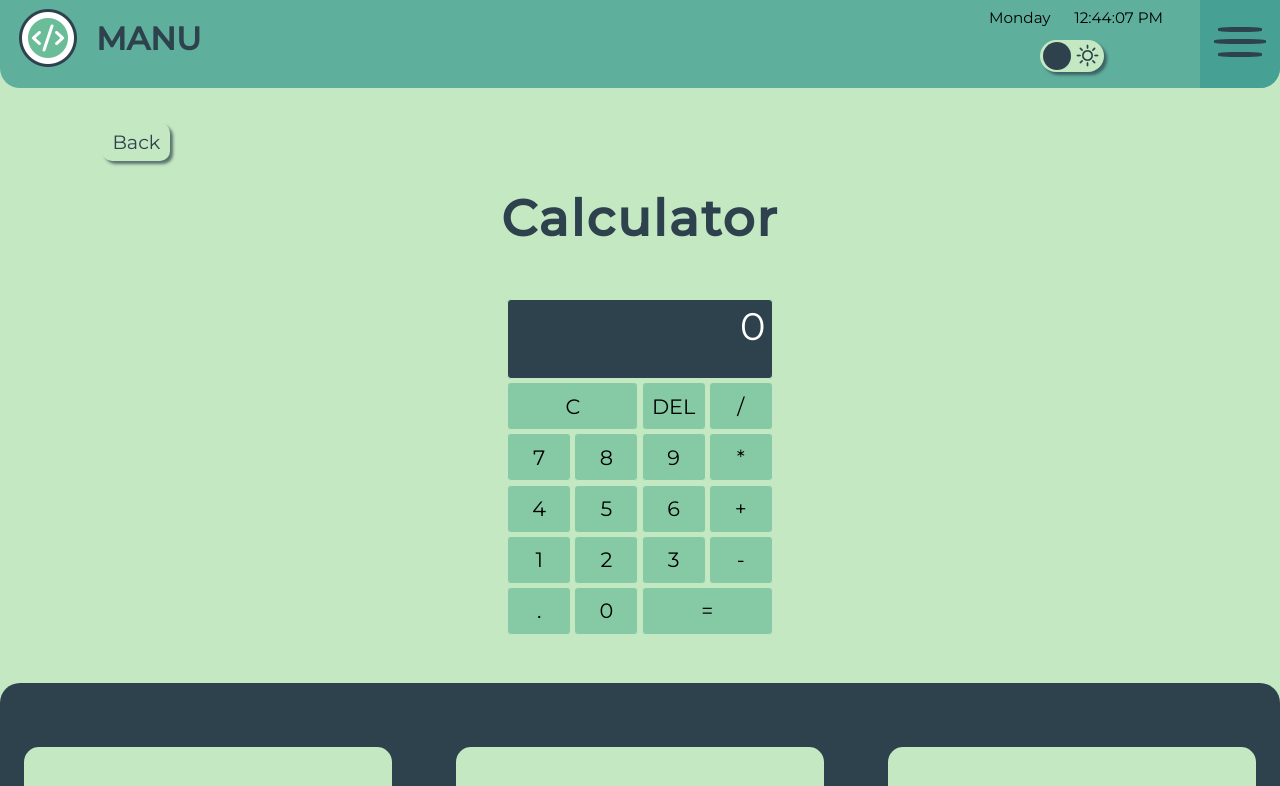
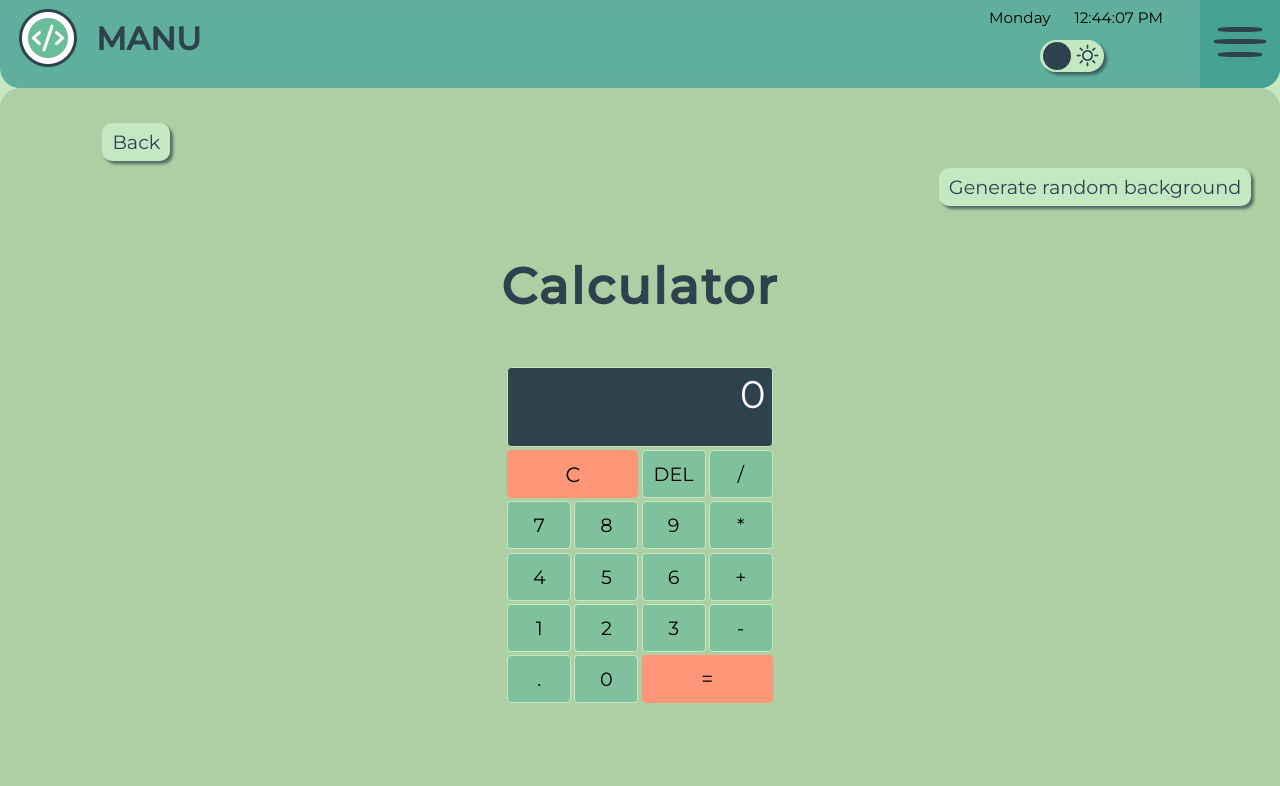
Before and after one commit to cmanu07/mysite, a React (Create React App) app: page /projects/calculator in a window 1280 px wide. Shown: the top 786 px of the page. Built offline with nearby package versions, Linux system fonts and the light colour scheme.

Commit message:
projects updates

```diff
--- a/src/components/Footer/Footer.css
+++ b/src/components/Footer/Footer.css
@@ -77,9 +77,10 @@
     background-color: var(--myGreen-hover);
 }
 .footer-main-card-logo-a, .footer-main-card-logo-e, .footer-main-card-logo-p {
-    width: 3em;
-    height: 3em;
+    width: 35px;
+    height: 35px;
     background-size: contain;
+    background-repeat: no-repeat;
 }
 #false .footer-main-card-logo-a {
     background-image: url(../../components/Media/address_icon.png);
@@ -118,7 +119,7 @@
 .footer-social img {
     width: 3.5em;
     height: 3,5em;
-    transition: 0.2s;
+    transition: .25s;
 }
 .footer-social img:hover {
     background-color: var(--myGreen-1);
--- a/src/components/Main/BackButton/BackButton.css
+++ b/src/components/Main/BackButton/BackButton.css
@@ -1,6 +1,6 @@
 .back-button {
     position: absolute;
-    z-index: 1;
+    z-index: auto;
     font-size: larger;
     background-color: var(--myGreen-hover);
     box-shadow: 3px 3px 3px var(--myBlackHeader);
--- a/src/components/Pages/AboutPage/About.js
+++ b/src/components/Pages/AboutPage/About.js
@@ -7,7 +7,7 @@ export default function About () {
     return (<>
         <h2>ABOUT ME</h2>
         <div className="about-main">
-            <p>I'm Emanuel and I graduated from Babes-Balyai University in 2008 with a degree in Finances. After 13+ years
+            <p>I'm Emanuel and I graduated from Babes-Bolyai University in 2008 with a degree in Finances. After 13+ years
                 of experience in the field I'm looking for a transition to IT as it has always been one of my
                 passions.</p>
             <p>This year I have completed a certified course with Fasttrack IT Cluj-Napoca in Web Development and I'm eager to put my knowledge into practice.</p>
--- a/src/components/Projects/Calculator/Calculator.css
+++ b/src/components/Projects/Calculator/Calculator.css
@@ -1,5 +1,22 @@
 /* CALCULATOR */
 
+#true .calculator-main {
+    width: 100%;
+    height: 45em;
+    border-top: solid 0.7px var(--myGreen-hover);
+    border-bottom: solid 0.7px var(--myGreen-hover);
+    border-radius: 20px;
+    background-color: var(--myBlackGreen);
+}
+#false .calculator-main {
+    width: 100%;
+    height: 45em;
+    border-radius: 20px;
+    background-color: var(--myGreen-3);
+}
+.calculator-main h2 {
+    margin-top: -1em;
+}
 .calculator {
     display: grid;
     justify-content: center;
@@ -8,24 +25,56 @@
     grid-template-columns: repeat(4, 4em);
     grid-template-rows: minmax(5em, auto) repeat(5, 3em);
 }
-#false .calculator button {
+.calc-generate-background-div {
+    width: 100%;
+    display: flex;
+    justify-content: flex-end;
+    padding-top: 5em;
+}
+.calc-generate-background-button {
+    z-index: auto;
+    font-size: larger;
+    background-color: var(--myGreen-hover);
+    box-shadow: 3px 3px 3px var(--myBlackHeader);
+    color: var(--myBlackGreen);
+    margin-right: 1.5em;
+    border: none;
+    border-radius: 10px;
+    padding: 7px 10px;
+    transition: .3s;
+}
+.calc-generate-background-button:hover {
+    background-color: var(--myGreen-2);
+    color: var(--myGreen-hover);
+    cursor: pointer;
+    box-shadow: none;
+}
+#false .calculator-button {
     border-radius: 4px;
-    font-size: 1.3em;
+    font-size: 1.2em;
     transition: .3s;
     border: 1px solid var(--myGreen-hover);
     background-color: var(--myGreenTransparent-2);
 }
-#true .calculator button {
+#true .calculator-button {
     border-radius: 4px;
     font-size: 1.3em;
     transition: .2s;
     border: 1px solid var(--myGreen-2);
     background-color: var(--myGreenTransparent-2);
 }
-#false .calculator button:hover, #true .calculator button:hover {
+#false .calculator-button:hover, #true .calculator-button:hover, #true .calculator-span-two:hover, #false .calculator-span-two:hover {
     cursor: pointer;
     color: var(--myGreen-hover);
     background: var(--myHoverBlackGreen);
+}
+#true .calculator-span-two, #false .calculator-span-two {
+    border-radius: 4px;
+    font-size: 1.3em;
+    transition: .2s;
+    border: 1px solid #FF9677;
+    grid-column: span 2;
+    background: #FF9677;
 }
 .calculator-display {
     display: flex;
@@ -39,9 +88,6 @@
     word-wrap: break-word;
     word-break: break-all;
 }
-.calculator-span-two {
-    grid-column: span 2;
-}
 .calculator-prev-number {
     color: var(--myGreen-hover);
     font-size: 1.4em;
--- a/src/components/Projects/Calculator/Calculator.js
+++ b/src/components/Projects/Calculator/Calculator.js
@@ -1,7 +1,8 @@
-import React, { useReducer } from 'react'
+import React, { useReducer, useState } from 'react'
 import BackButton from '../../Main/BackButton/BackButton'
 import CalculatorDigit from './CalculatorDigit'
 import CalculatorOperat from './CalculatorOperat'
+import CalculatorRandomBackground from './CalculatorRandomBackground'
 
 import './Calculator.css'
 
@@ -123,8 +124,14 @@ const formatNumber = (nr) => {
 const Calculator = () => {
 
   const [{currNumber="0", prevNumber, operation}, dispach] = useReducer(reducer, {})
+  const [color, setColor] = useState(() => '')
 
-  return (<>
+  const randomBG = () => {
+    return setColor(`#${Math.floor(Math.random() * 0xffffff).toString(16)}`);
+  }
+
+  return (<section className='calculator-main' style={{backgroundColor: `${color}`}}>
+            <CalculatorRandomBackground generateBackground={randomBG}/>
             <div>
               <h2>Calculator</h2>
               <BackButton/>
@@ -135,7 +142,7 @@ const Calculator = () => {
                 <div className='calculator-curr-number'>{formatNumber(currNumber)}</div>
               </div>
               <button className='calculator-span-two' onClick={()=> dispach({type: actions.clear})}>C</button>
-              <button onClick={()=> dispach({type: actions.deleteInput})}>DEL</button>
+              <button onClick={()=> dispach({type: actions.deleteInput})} className='calculator-button'>DEL</button>
               <CalculatorOperat operation="/" dispach={dispach}/>
               <CalculatorDigit digit="7" dispach={dispach}/>
               <CalculatorDigit digit="8" dispach={dispach}/>
@@ -153,7 +160,7 @@ const Calculator = () => {
               <CalculatorDigit digit="0" dispach={dispach}/>
               <button className='calculator-span-two' onClick={()=> dispach({type: actions.calculate})}>=</button>
             </main>
-        </>)
+        </section>)
 }
 
 export default Calculator
--- a/src/components/Projects/Calculator/CalculatorDigit.js
+++ b/src/components/Projects/Calculator/CalculatorDigit.js
@@ -1,5 +1,5 @@
 import { actions } from "./Calculator"
 
 export default function CalculatorDigit ({dispach, digit}) {
-    return <button onClick={() => dispach({type: actions.addDigit, load: {digit}})}>{digit}</button>
+    return <button onClick={() => dispach({type: actions.addDigit, load: {digit}})} className="calculator-button">{digit}</button>
 }
--- a/src/components/Projects/Calculator/CalculatorOperat.js
+++ b/src/components/Projects/Calculator/CalculatorOperat.js
@@ -1,5 +1,5 @@
 import { actions } from "./Calculator"
 
 export default function CalculatorOperat ({dispach, operation}) {
-    return <button onClick={() => dispach({type: actions.chooseOperation, load: {operation}})}>{operation}</button>
+    return <button onClick={() => dispach({type: actions.chooseOperation, load: {operation}})} className="calculator-button">{operation}</button>
 }
--- /dev/null
+++ b/src/components/Projects/Calculator/CalculatorRandomBackground.js
@@ -0,0 +1,18 @@
+import React from 'react'
+
+import './Calculator.css'
+
+const CalculatorRandomBackground = ({generateBackground}) => {
+
+const changeBG = () => {
+    generateBackground()
+}
+
+  return (
+    <div className='calc-generate-background-div'>
+        <button className='calc-generate-background-button' onClick={changeBG}>Generate random background</button>
+    </div>
+  )
+}
+
+export default CalculatorRandomBackground;
--- a/src/components/Projects/GitHub API/Form/Form.css
+++ b/src/components/Projects/GitHub API/Form/Form.css
@@ -30,7 +30,7 @@ form {
     height: 100%;
     display: flex;
     flex-direction: column;
-    justify-content: center;
+    align-items: center;
     flex-wrap: wrap;
     word-wrap: break-word;
     color: var(--myWhite);
@@ -42,6 +42,15 @@ form {
     box-shadow: 10px 10px 30px rgba(0, 0, 0, 0.5);
     overflow: hidden;
     backdrop-filter: blur(7px);
+}
+.results section {
+    display: flex;
+    flex-direction: column;
+    justify-content: center;
+    align-items: center;
+    margin-bottom: 1.5em;
+    padding: 1em 0;
+    height: 10em;
 }
 .results p {
     font-size: 17px;
@@ -85,12 +94,16 @@ form {
     color: var(--myDarkBlue);
     font-size: 17px;
 }
-section {
-    margin-bottom: 1.5em;
-    padding: 1em 0;
-    height: 10em;
-}
 .ol-list {
     font-size: 20px;
     font-weight: bold;
 }
+.gist-list-item {
+    margin-top: 1em;
+}
+.gist-list-item p b {
+    letter-spacing: .8px;
+}
+.gist-link {
+    color: var(--myLightBlue);
+}
--- a/src/components/Projects/GitHub API/GitHubAPI.css
+++ b/src/components/Projects/GitHub API/GitHubAPI.css
@@ -2,7 +2,6 @@
     box-sizing: border-box;
     margin: 0;
     padding: 0;
-    font-family: 'Apparat', 'Montserrat', Arial, Helvetica, sans-serif;
     scroll-behavior: smooth;
     --myDarkBlue: #244c61;
     --myBlue-1: #5689C0;
```
Also changed, not shown: src/components/Projects/GitHub API/Form/Form.js (+25 -13 lines).
